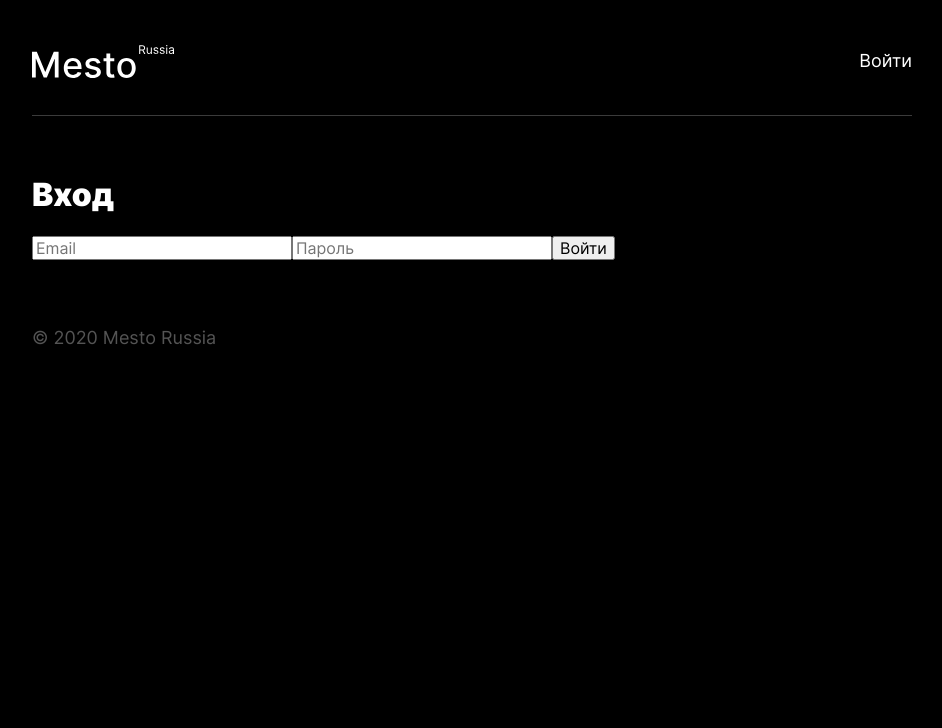
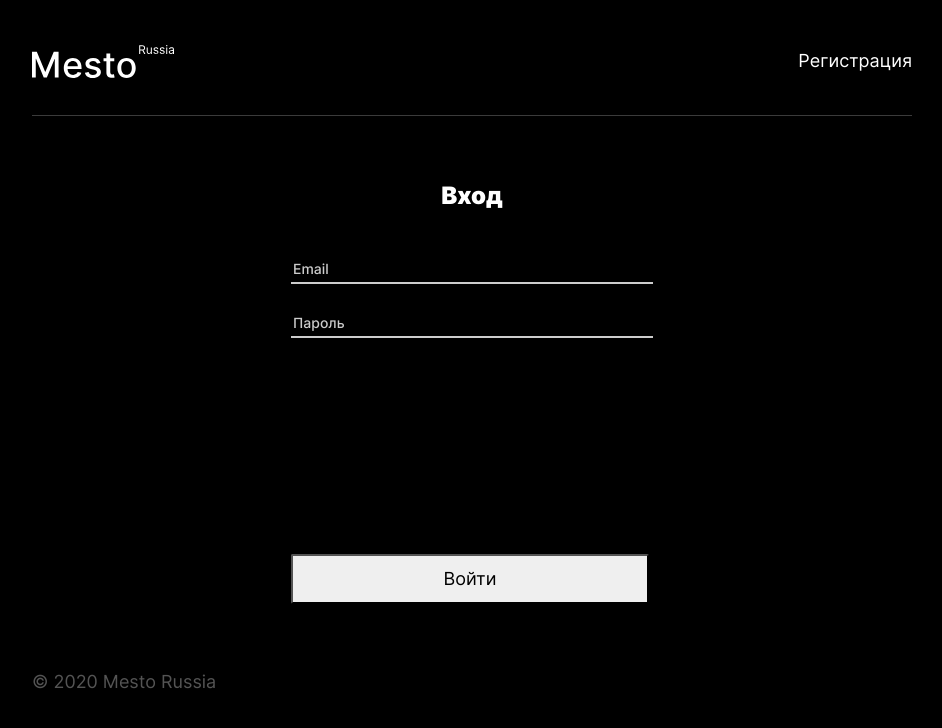
Before and after one commit to AlexLeibch/react-mesto-auth, a React (Create React App) app: page /sign-in in a window 1280 px wide. Shown: the top 728 px of the page, without its empty margins (168-1110 px from the left). Built offline with nearby package versions, Linux system fonts and the light colour scheme; no server answers.

Commit message:
finish making register and login

```diff
--- /dev/null
+++ b/src/blocks/login/__button-submit/login__button-submit.css
@@ -0,0 +1,15 @@
+.login__button-submit {
+    width: 358px;
+    height: 50px;
+    font-size: 18px;
+    font-weight: 400;
+    border-radius: 2px;
+    margin-top: 216px;
+    padding: 0;
+}
+
+.login__button-submit:hover {
+    cursor: pointer;
+    opacity: 0.8;
+    transition: linear .3s;
+}
--- /dev/null
+++ b/src/blocks/login/__form/login__form.css
@@ -0,0 +1,4 @@
+.login__form {
+    display: flex;
+    flex-direction: column;
+}
--- /dev/null
+++ b/src/blocks/login/__input/login__input.css
@@ -0,0 +1,21 @@
+.login__input {
+    font-family: 'Inter', Arial, Helvetica, sans-serif;
+    width: 358px;
+    background-color: black;
+    border: none;
+    border-bottom: 2px solid #CCCCCC;
+    outline: none;
+    font-size: 14px;
+    font-weight: 400;
+    padding-bottom: 5px;
+    color: white;
+}
+
+.login__input::placeholder {
+    color: #CCCCCC;
+    font-weight: 500;
+}
+
+.login__input:not(:first-child) {
+    margin-top: 30px;
+}
--- /dev/null
+++ b/src/blocks/login/__link/login__link.css
@@ -0,0 +1,14 @@
+.login__link {
+    font-family: 'Inter', Arial, Helvetica, sans-serif;
+    font-size: 14px;
+    line-height: 17px;
+    color: white;
+    text-decoration: none;
+    margin-top: 15px;
+}
+
+.login__link:hover {
+    cursor: pointer;
+    opacity: 0.6;
+    transition: linear .3s;
+}
--- /dev/null
+++ b/src/blocks/login/__title/login__title.css
@@ -0,0 +1,8 @@
+.login__title {
+    font-family: 'Inter', Arial, Helvetica, sans-serif;
+    font-size: 24px;
+    font-weight: 900;
+    color: white;
+    padding: 0;
+    margin-bottom: 50px;
+}
--- /dev/null
+++ b/src/blocks/login/login.css
@@ -0,0 +1,6 @@
+.login {
+    display: flex;
+    flex-direction: column;
+    align-items: center;
+    margin-top: 10px;
+}
--- a/src/components/Header.js
+++ b/src/components/Header.js
@@ -5,7 +5,7 @@ import {Link, useLocation} from "react-router-dom";
 function Header({loggedIn, email, handleSignOut}) {
 
     const {pathname} = useLocation()
-    const text = `${pathname === '/sign-out' ? 'Регистрация' : 'Войти'}`
+    const text = `${pathname === '/sign-in' ? 'Регистрация' : 'Войти'}`
     const linkRoute = `${pathname === '/sign-in' ? '/sign-up' : '/sign-in'}`
 
 
--- a/src/components/Login.js
+++ b/src/components/Login.js
@@ -2,12 +2,12 @@ import React from "react";
 
 function Login() {
     return (
-        <section className="start-screen">
-            <h1 className="start-screen__title">Вход</h1>
-            <form className="start-screen__form">
-                <input  className="start-screen__input" placeholder="Email"/>
-                <input  className="start-screen__input" placeholder="Пароль"/>
-                <button className="start-screen__submit">Войти</button>
+        <section className="login">
+            <h1 className="login__title">Вход</h1>
+            <form className="login__form">
+                <input  className="login__input" placeholder="Email"/>
+                <input  className="login__input" placeholder="Пароль"/>
+                <button className="login__button-submit">Войти</button>
             </form>
         </section>
     );
--- a/src/components/Register.js
+++ b/src/components/Register.js
@@ -1,8 +1,16 @@
 import React from "react";
-
+import {Link} from 'react-router-dom'
 function Register() {
     return (
-        <div className="bb">:з</div>
+        <section className="login">
+        <h1 className="login__title">Регистрация</h1>
+        <form className="login__form">
+            <input  className="login__input" placeholder="Email"/>
+            <input  className="login__input" placeholder="Пароль"/>
+            <button className="login__button-submit">Войти</button>
+        </form>
+        <Link className="login__link" to="/sign-in">Уже зарегестрированы? Войти</Link>
+    </section>
     )
 }
 
--- a/src/index.css
+++ b/src/index.css
@@ -58,3 +58,11 @@
 @import url(./blocks/popup/__error-active/popup__error-active.css);
 @import url(./blocks/popup/__button-disabled/popup__button-disabled.css);
 @import url(./blocks/popup/__field-invalid/popup__field-invalid.css);
+
+/* логин */
+@import url(./blocks/login/login.css);
+@import url(./blocks/login/__button-submit/login__button-submit.css);
+@import url(./blocks/login/__form/login__form.css);
+@import url(./blocks/login/__input/login__input.css);
+@import url(./blocks/login/__title/login__title.css);
+@import url(./blocks/login/__link/login__link.css);
```
